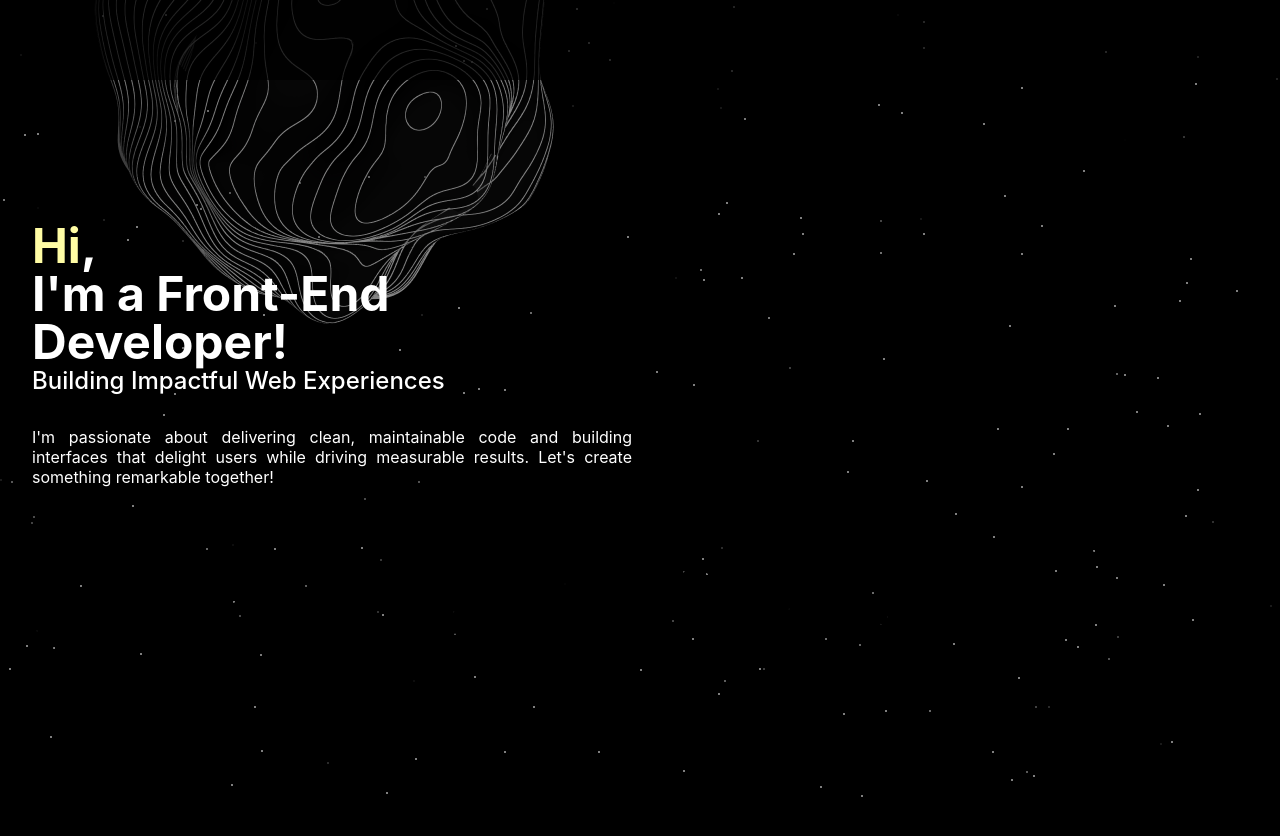
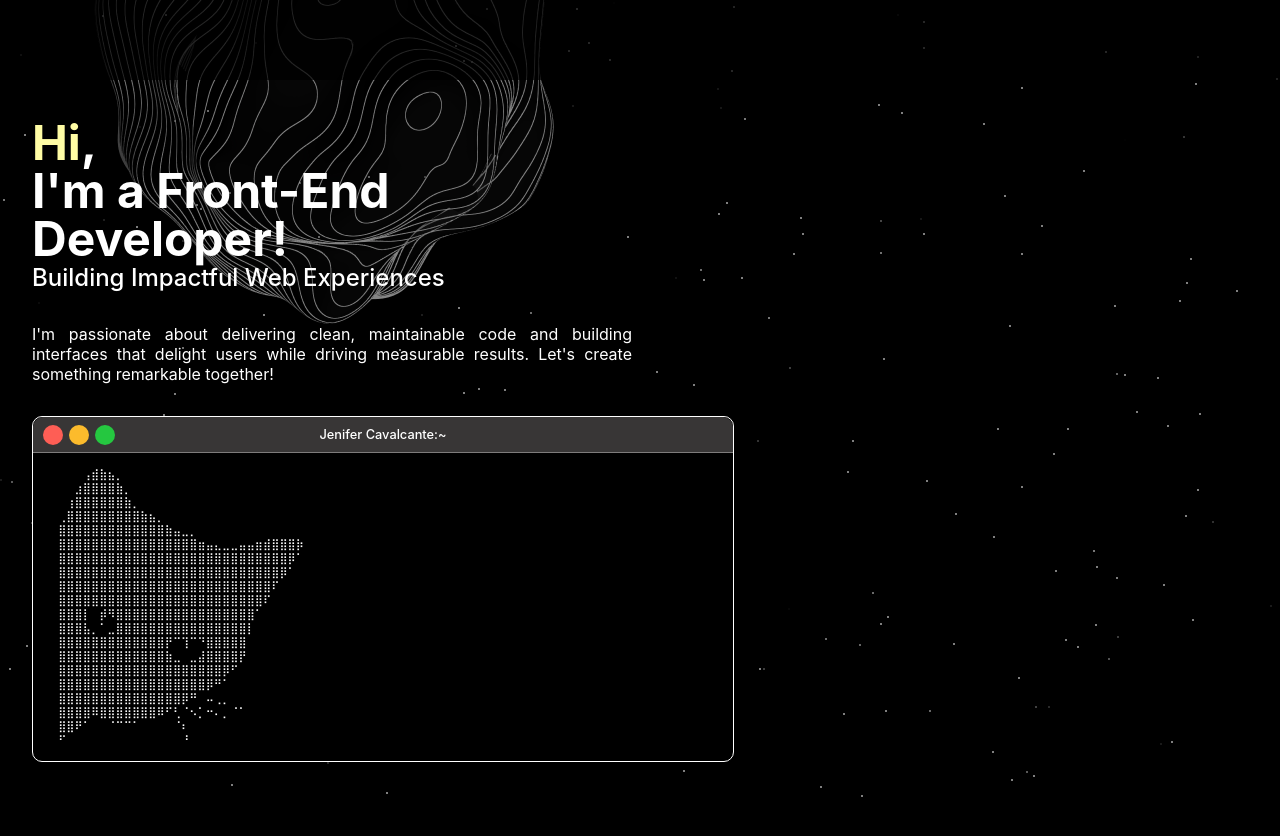
Before and after one commit to jenifercavalcante/personal-portfolio, a Next.js app: page / in a window 1280 px wide. Shown: the top 836 px of the page. Built offline with nearby package versions, Linux system fonts and the light colour scheme.

Commit message:
feat: creating terminal content

```diff
--- a/src/components/Terminal/Terminal.tsx
+++ b/src/components/Terminal/Terminal.tsx
@@ -16,9 +16,19 @@ export default function Terminal() {
 
   return (
     <div className="terminal">
-      <div className="nav-info"></div>
+      <div className="nav-info">
+        <div className="actions">
+          <div className="circle red"></div>
+          <div className="circle yellow"></div>
+          <div className="circle green"></div>
+        </div>
 
-      <div className="content">{getContent()}</div>
+        <span className="title">Jenifer Cavalcante:~</span>
+      </div>
+
+      <div className="content">
+        <span>{getContent()}</span>
+      </div>
     </div>
   );
 }
--- a/src/styles/terminal.scss
+++ b/src/styles/terminal.scss
@@ -0,0 +1,56 @@
+.terminal {
+  color: #fff;
+  border: 1px solid #fff;
+  border-radius: 10px;
+  background-color: #000;
+  max-width: 700px;
+
+  .nav-info {
+    min-height: 35px;
+    background-color: #383636;
+    border-bottom: 1px solid rgb(255, 255, 255, 35%);
+    border-radius: 10px 10px 0 0;
+    display: flex;
+    align-items: center;
+    justify-content: center;
+    position: relative;
+
+    .actions {
+      position: absolute;
+      display: flex;
+      flex-direction: row;
+      column-gap: 6px;
+      left: 10px;
+      top: 8px;
+
+      .circle {
+        height: 20px;
+        width: 20px;
+        border-radius: 50%;
+
+        &.red {
+          background-color: #fe5e55;
+        }
+
+        &.yellow {
+          background-color: #fcbb2c;
+        }
+
+        &.green {
+          background-color: #25c740;
+        }
+      }
+    }
+
+    .title {
+      font-size: 0.8rem;
+      font-weight: 500;
+    }
+  }
+
+  .content {
+    font-size: max(min(1rem, 1.2vw, calc(1.2 * 700px / 100)), 0.7rem);
+    text-align: left;
+    white-space: pre;
+  }
+}
```
